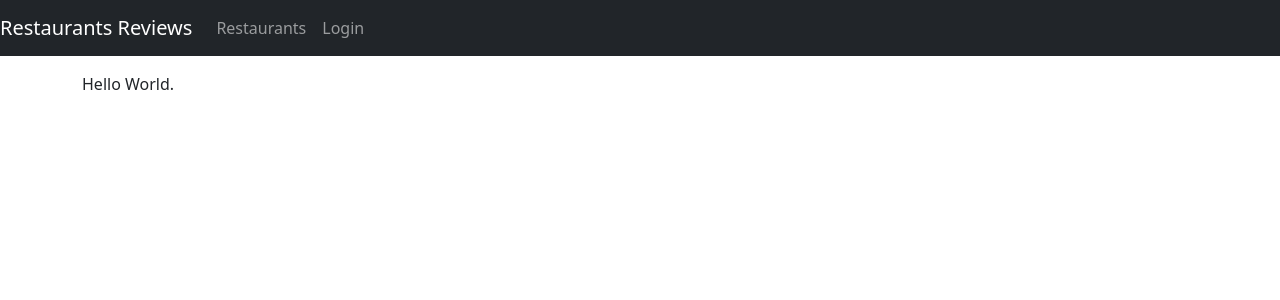
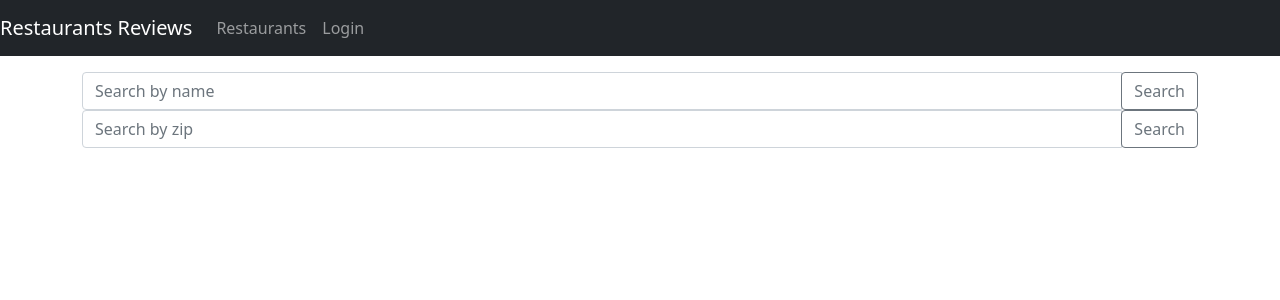
Before and after one commit to bekkrisztian/MernStackCourse, a React (Create React App) app in the folder frontend/: page / in a window 1280 px wide. Shown: the top 300 px of the page. Built offline with nearby package versions, Linux system fonts and the light colour scheme; no server answers.

Commit message:
restaurant list find methods added

```diff
--- a/frontend/src/components/restaurants-list.js
+++ b/frontend/src/components/restaurants-list.js
@@ -39,7 +39,7 @@ const RestaurantsList = (props) => {
         setSearchName(searchName);
     };
 
-    const onChangeSearcZip = (e) => {
+    const onChangeSearchZip = (e) => {
         const searchZip = e.target.value;
         setSerarchZip(searchZip);
     };
@@ -53,9 +53,73 @@ const RestaurantsList = (props) => {
         retriveRestaurants();
     };
 
+    const find = (query, by) => {
+        RestaurantDataService.find(query, by)
+            .then(response => {
+                console.log(response.data);
+                setRestaurants(response.data.restaurants);
+            })
+            .catch(e => {
+                console.log(e);
+            });
+    };
+
+    const findByName = () => {
+        find(searchName, "name");
+    };
+
+    const findByZip = () => {
+        find(searchZip, "zipcode");
+    };
+
+    const findByCuisine = () => {
+        if (searchCuisine == "All Cuisines") {
+            refreshList();
+        } else {
+            find(searchCuisine, "cuisine");
+        }
+    };
+
     return (
-        <div className="App">
-            Hello World.
+        <div>
+            <div className="row pb-1">
+                <div className="input-group col-lg-4">
+                    <input
+                        type="text"
+                        className="form-control"
+                        placeholder="Search by name"
+                        value={searchName}
+                        onChange={onChangeSearchName}
+                    />
+                    <div className="input-group-append">
+                        <button
+                            className="btn btn-outline-secondary"
+                            type="button"
+                            onClick={findByName}
+                        >
+                            Search
+                        </button>
+                    </div>
+                </div>
+                <div className="input-group col-lg-4">
+                    <input
+                        type="text"
+                        className="form-control"
+                        placeholder="Search by zip"
+                        value={searchZip}
+                        onChange={onChangeSearchZip}
+                    />
+                    <div className="input-group-append">
+                        <button
+                            className="btn btn-outline-secondary"
+                            type="button"
+                            onClick={findByZip}
+                        >
+                            Search
+                        </button>
+                    </div>
+                </div>
+            </div>
         </div>
     );
 }
```
